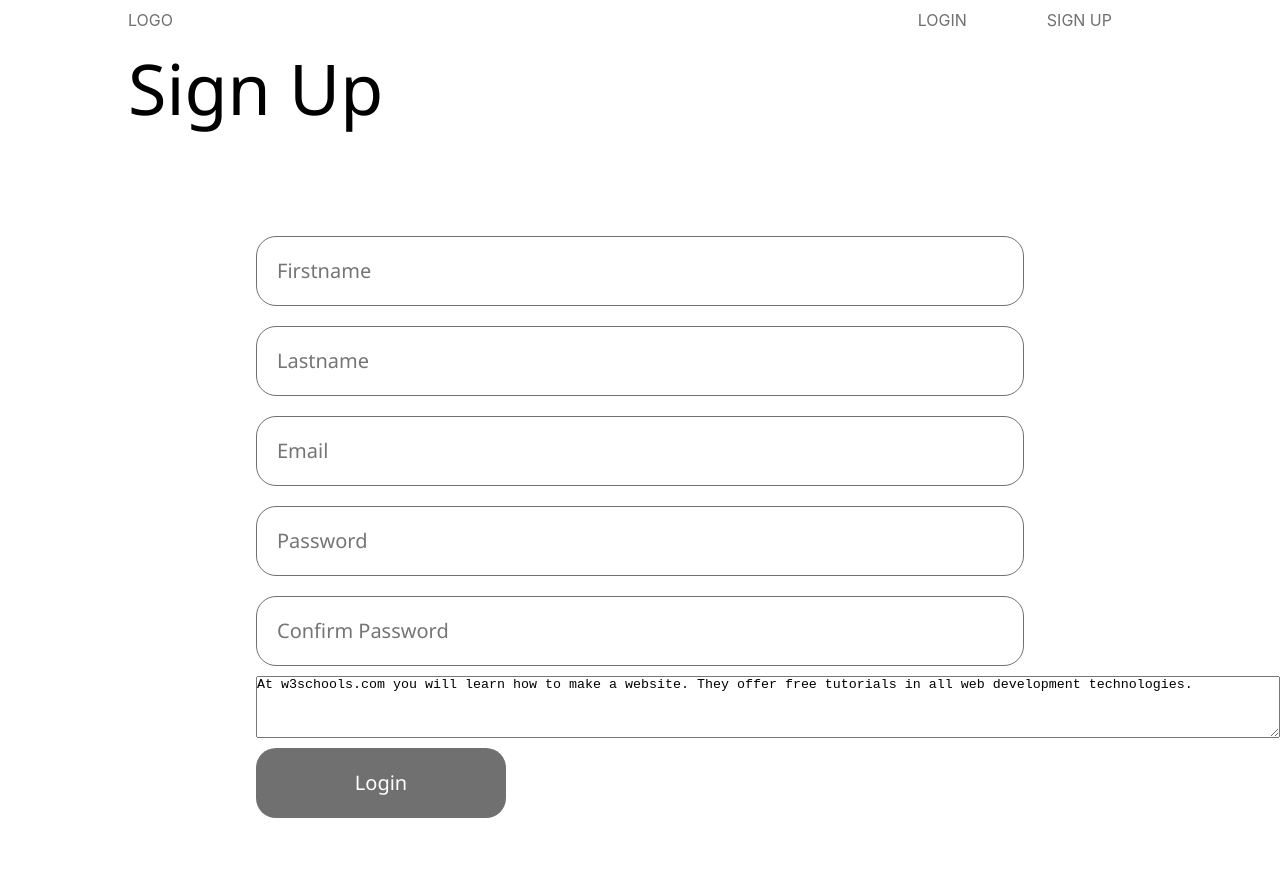
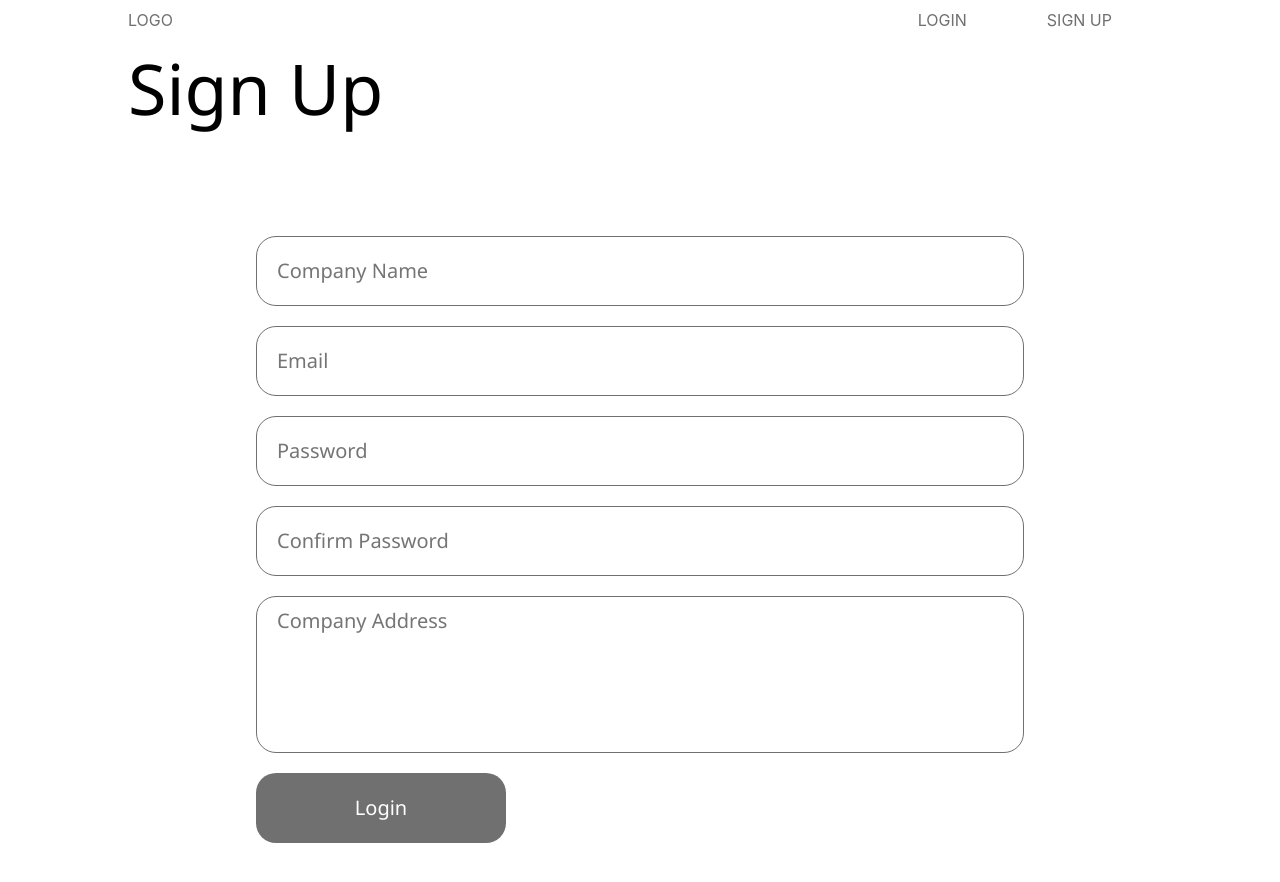
Before and after one commit to kiishi-0/Print-Order, a React (Create React App) app: page / in a window 1280 px wide. Shown: the top 882 px of the page. Built offline with nearby package versions, Linux system fonts and the light colour scheme.

Commit message:
I added and designed the adress box in the signup page

```diff
--- a/src/Components/SignUpForm/SignUpForm.css
+++ b/src/Components/SignUpForm/SignUpForm.css
@@ -40,7 +40,7 @@ header{
     font-size: 20px;
     font-family: Poppins, 'Segoe UI', Roboto, Tahoma, Geneva, Verdana, sans-serif;
 }
-.login-section section form input:focus{
+.login-section section form input:focus, .login-section section form textarea:focus{
     border: 3px solid #555;
 }
 .login-section section form input[type="submit"]{
@@ -51,6 +51,20 @@ header{
     font-size: 20px;
     width: 250px;
     transition: background ease-in-out .25s;
+    cursor: pointer;
+}
+.login-section section form textarea{
+    border: 0;
+    border: 1px solid #707070;
+    font-family: Poppins, 'Segoe UI', Roboto, sans-serif;
+    border-radius: 20px;
+    resize: none;
+    width: 75%;
+    font-size: 20px;
+    outline: none;
+    padding: 10px 20px;
+    margin: 10px 0;
+    transition: 0.25s;
 }
 .login-section section form input[type="submit"]:hover, .login-section section form input[type="submit"]:focus{
     background-color: #8f8f8f;
--- a/src/Components/SignUpForm/SignUpForm.js
+++ b/src/Components/SignUpForm/SignUpForm.js
@@ -13,14 +13,11 @@ class SignUpForm extends React.Component{
             <section>
                 <h1>Sign Up</h1>
                 <form method="#" action='#' autoComplete='on'>
-                    <input type="text" name='firstname' placeholder='Firstname'/>
-                    <input type="text" name='lastname'  placeholder='Lastname'/>
+                    <input type="text" name='name' placeholder='Company Name'/>
                     <input type="email" name='email'  placeholder='Email'/>
                     <input type="password" name='password'  placeholder='Password'/>
                     <input type="password" name='confirm password'  placeholder='Confirm Password'/>
-                    <textarea name="w3review" rows="4" cols="50">
-                        At w3schools.com you will learn how to make a website. They offer free tutorials in all web development technologies.
-                    </textarea>
+                    <textarea name="w3review" rows="5" placeholder='Company Address'></textarea>
                     <input type="submit" value="Login"/>
                 </form>
             </section>
```
